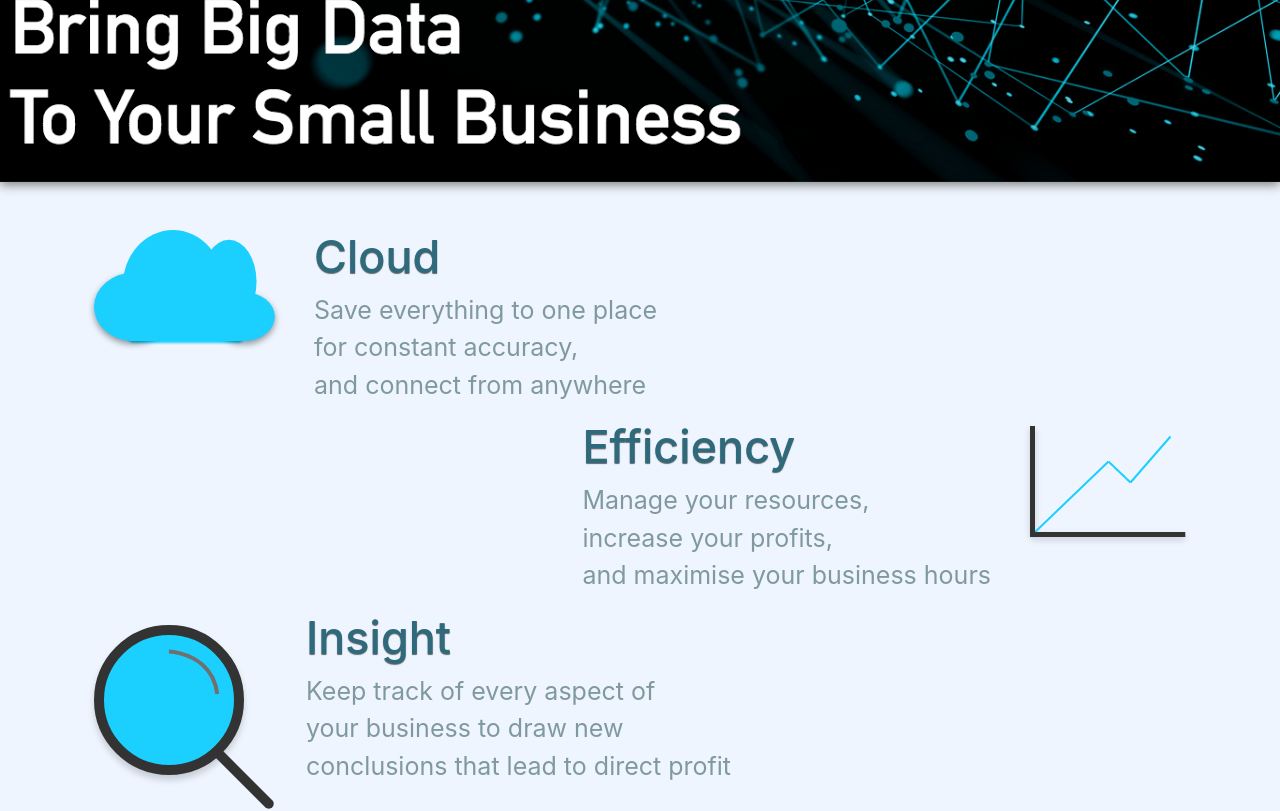
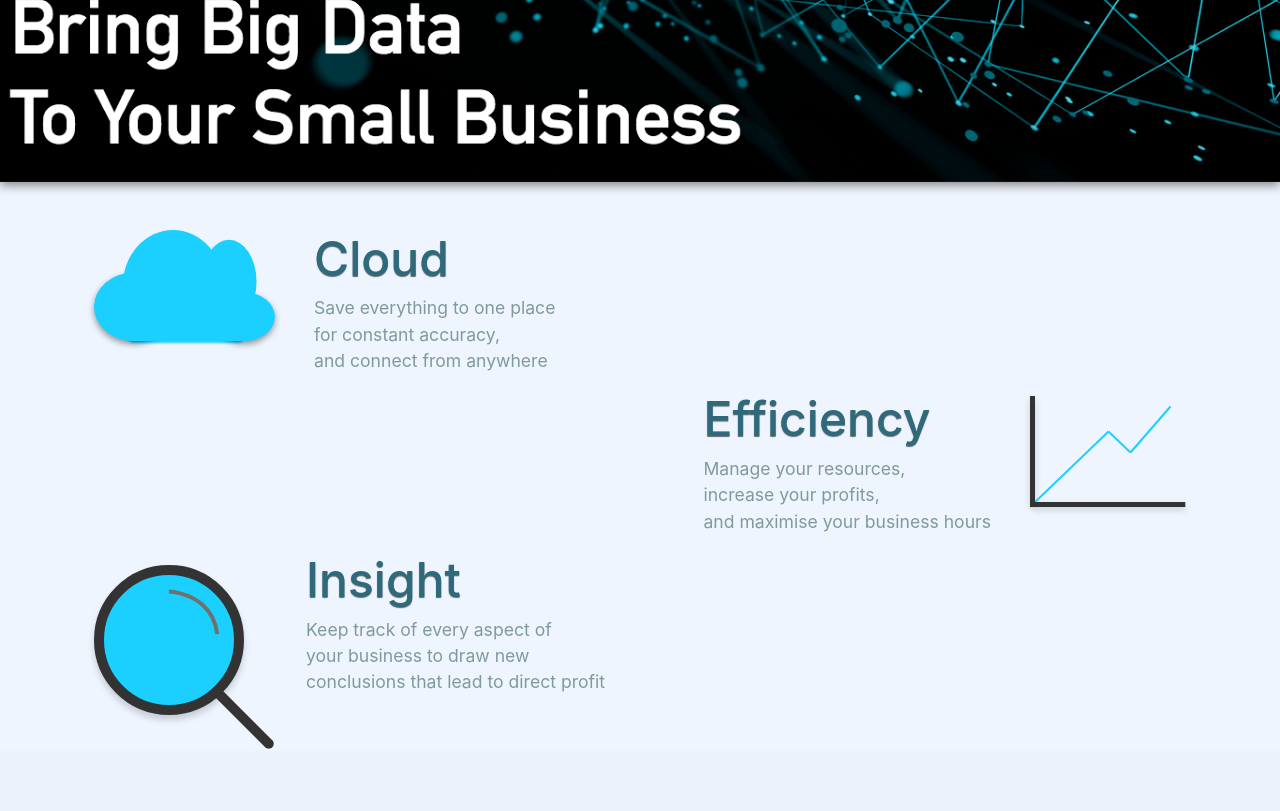
Before and after one commit to wdrescher/drescherdata, a Django app: page / in a window 1280 px wide. Shown: the part 537-1348 px from the top of the page. After the commit the page ends 1286 px from the top, so only its background shows below. Run offline with Django 3.2, Linux system fonts and the light colour scheme; parts of the project's set-up code (start-up, migrations or seed data) failed here and were passed over; some libraries are stand-ins or nearby versions.

Commit message:
Building compatibility for multiple screen sizes

```diff
--- a/drescher_data/drescher_data/static/css/base.css
+++ b/drescher_data/drescher_data/static/css/base.css
@@ -22,14 +22,14 @@ body {
 
 #header {
 	font: Futura;
-	font-size: 50;
+	font-size: 300%;
 	color: #2E6A7B;
 	text-shadow: 0px 1px 1px #676767;
 }
 
 p {
 	font: Future PT;
-	font-size: 25px;
+	font-size: 110%;
 	color: #8099A0;
 }
 
```
